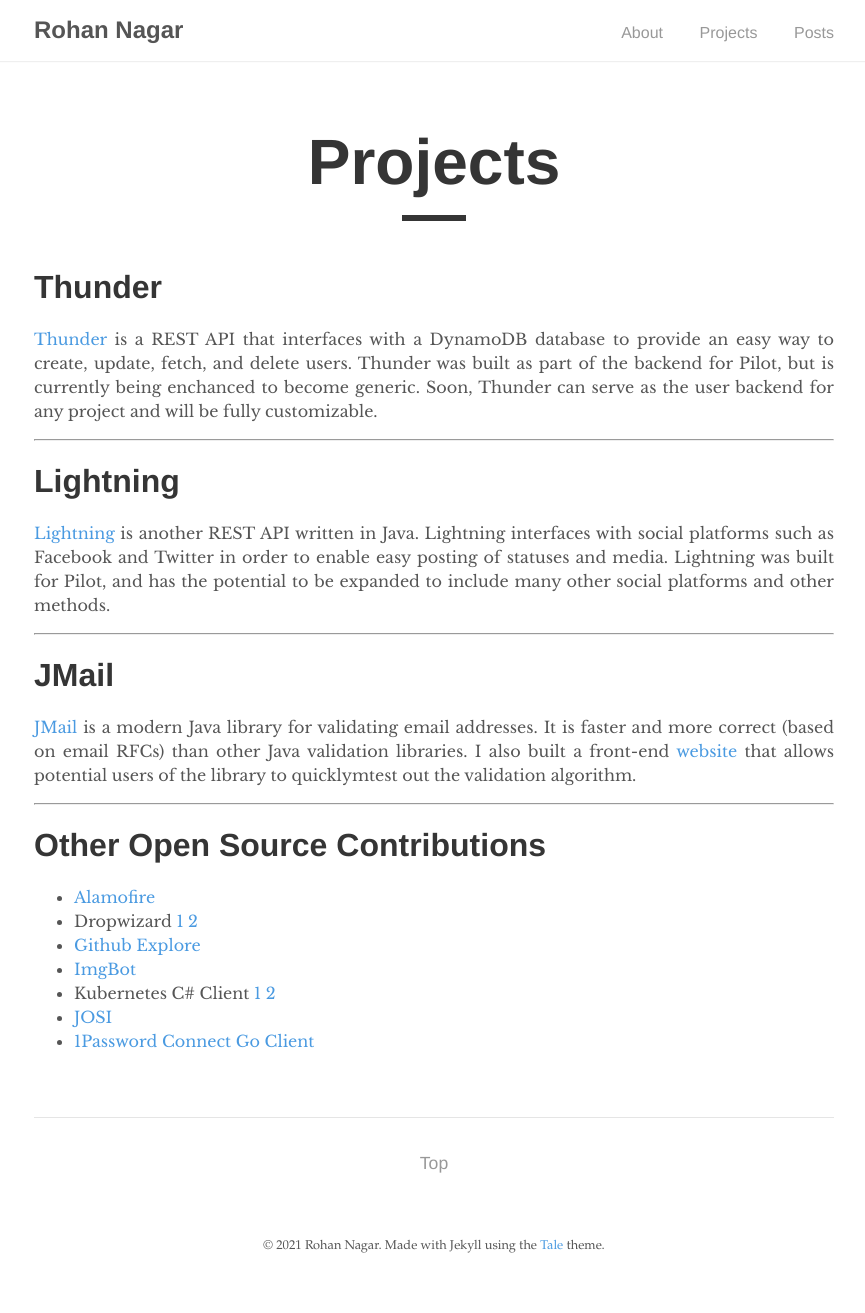
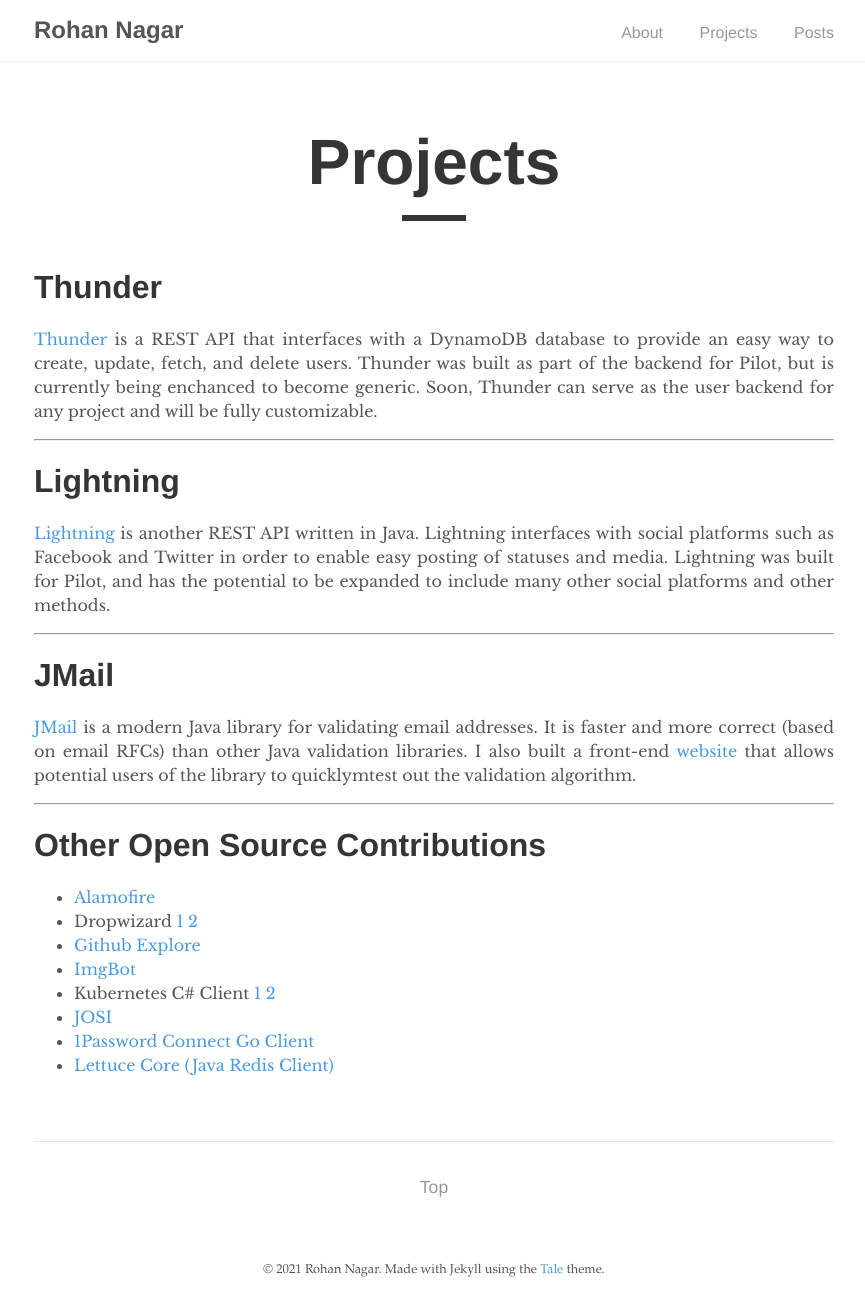
Before and after one commit to RohanNagar/RohanNagar.github.io, a Jekyll site: the page built from pages/projects.md, in a window 1280 px wide. Shown: the whole page, without its empty margins (206-1071 px from the left). Built offline with Jekyll 4.4.1, drawn with Linux system fonts in a browser that asks for light colours; before the commit the page ends 1289 px from its top, so only the background shows below that.

Commit message:
Update projects.md

```diff
--- a/pages/projects.md
+++ b/pages/projects.md
@@ -44,3 +44,4 @@
 [2](https://github.com/kubernetes-client/csharp/pull/194)
 - [JOSI](https://github.com/cegredev/josi/pull/2)
 - [1Password Connect Go Client](https://github.com/1Password/connect-sdk-go/pull/15)
+- [Lettuce Core (Java Redis Client)](https://github.com/lettuce-io/lettuce-core/pull/1839)
```
